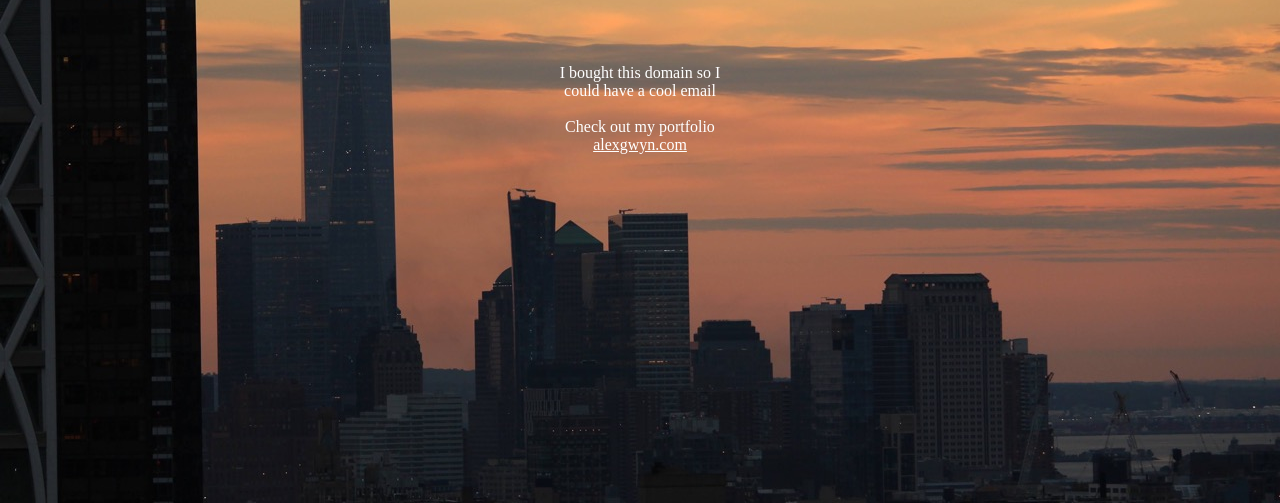
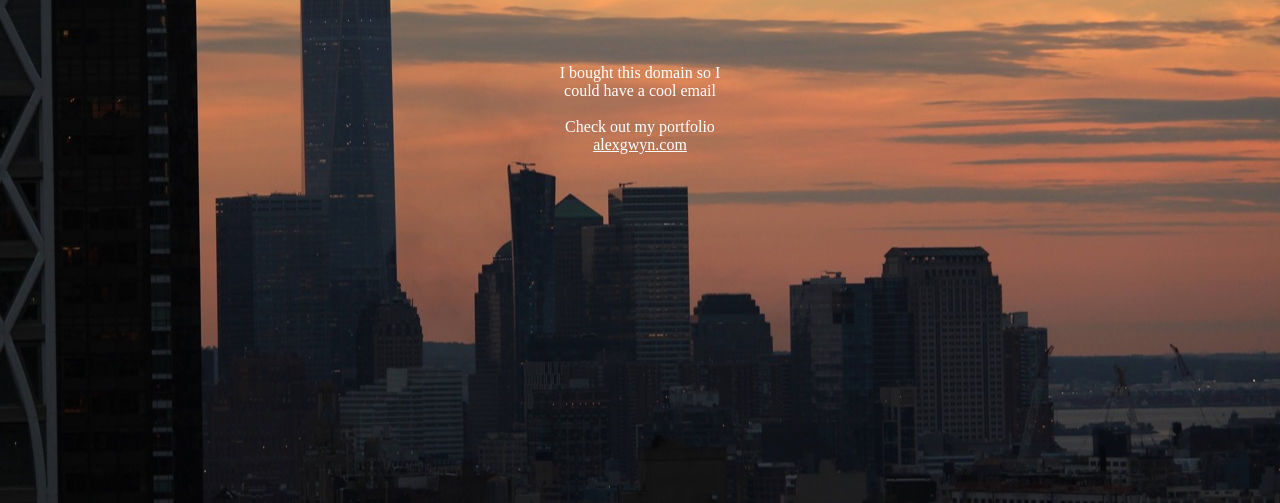
Before and after one commit to AlexKGwyn/Gwyn.dev, a plain HTML site: page index.html in a window 1280 px wide. Shown: the part 297-800 px from the top of the page. Drawn offline with Linux system fonts and the light colour scheme.

Commit message:
Center background image

```diff
--- a/index.html
+++ b/index.html
@@ -1,6 +1,6 @@
 <html>
 
-<body background="assets/bg.jpeg" style="background-repeat: no-repeat;background-size: cover;">
+<body background="assets/bg.jpeg" style="background-repeat: no-repeat;background-size: cover;background-position: center">
     <div
         style="display:flex;align-items:center;padding-top: 100pt;box-sizing: border-box;height:100%;width:100%;flex-direction: column;">
         <div
```
